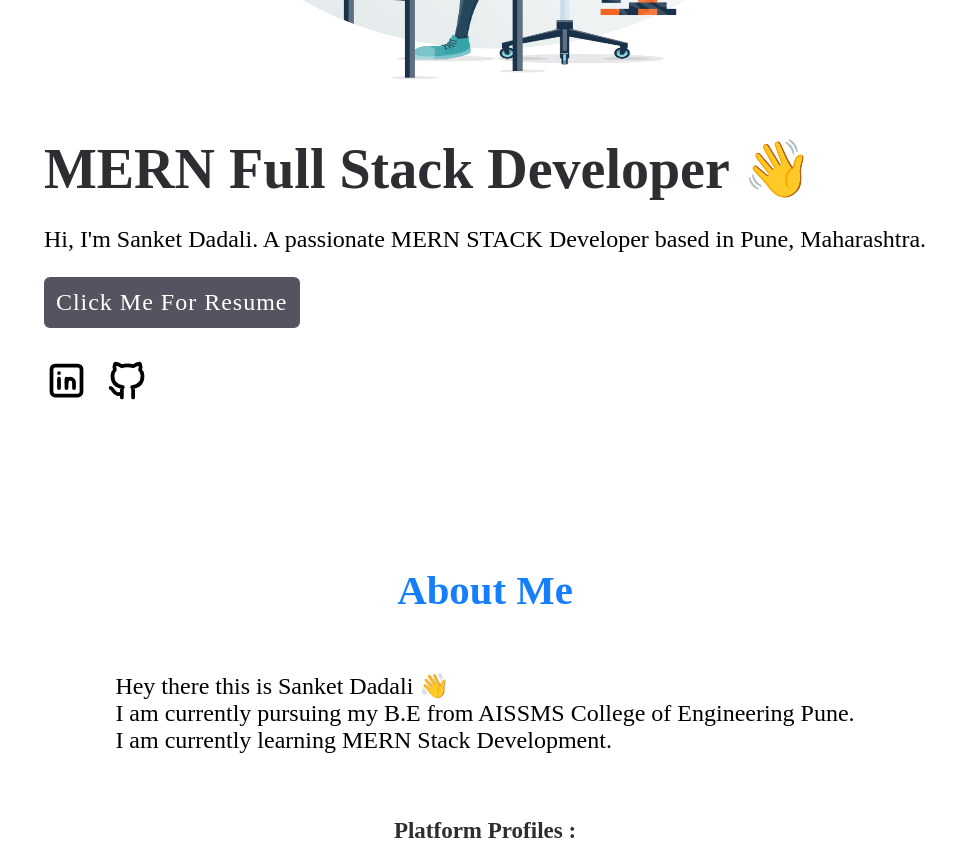
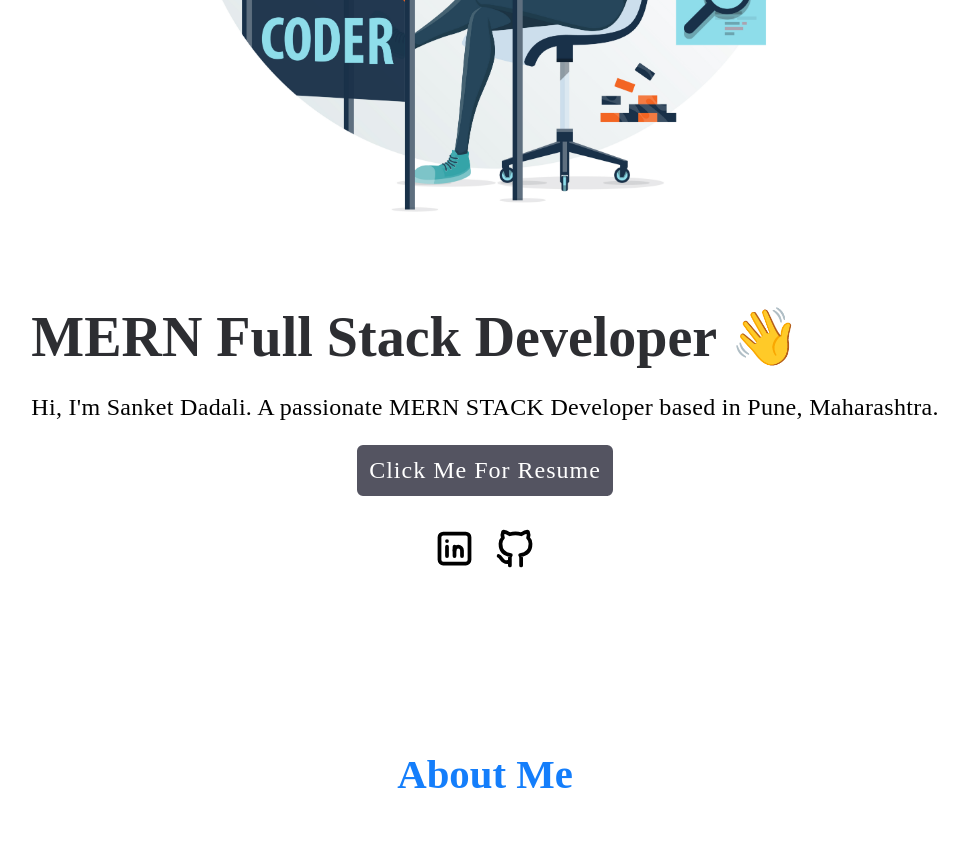
Before and after one commit to poseidonsanket/portfolio, a React (Vite) app: page / in a window 1280 px wide. Shown: the part 660-1516 px from the top of the page, without its empty margins (155-1123 px from the left). Built offline with nearby package versions, Linux system fonts and the light colour scheme.

Commit message:
Responsive Changes

```diff
--- a/src/css/Hero.css
+++ b/src/css/Hero.css
@@ -4,7 +4,6 @@
   margin-right: 2rem;
   display: flex;
   justify-content: center;
-  flex-wrap: wrap-reverse;
   gap: 3rem;
   align-items: center;
   margin-bottom: 10rem;
@@ -81,7 +80,7 @@ a {
   .hero-section-1 {
     margin-left: 1rem;
     margin-right: 1rem;
-    margin-top: 8rem;
+    margin-top: 6rem;
     display: flex;
     flex-direction: column-reverse;
     justify-content: center;
@@ -115,3 +114,42 @@ a {
     margin: auto;
   }
 }
+
+@media (max-width: 1300px) {
+  .hero-section-1 {
+    margin-left: 1rem;
+    margin-right: 1rem;
+    margin-top: 6rem;
+    display: flex;
+    flex-direction: column-reverse;
+    justify-content: center;
+    text-align: justify;
+    gap: 5rem;
+    align-items: center;
+    margin-bottom: 11rem;
+    text-align: justify;
+    letter-spacing: 0.3px;
+  }
+
+  .hero-banner {
+    max-width: 100%;
+    height: auto;
+    border-radius: 10px;
+  }
+
+  .hero-section-1 h1 {
+    letter-spacing: 0px;
+    text-align: justify;
+  }
+
+  .hero-socials {
+    padding-top: 30px;
+    display: flex;
+    justify-content: center;
+    align-items: center;
+  }
+
+  .resume-btn {
+    margin: auto;
+  }
+}
```
